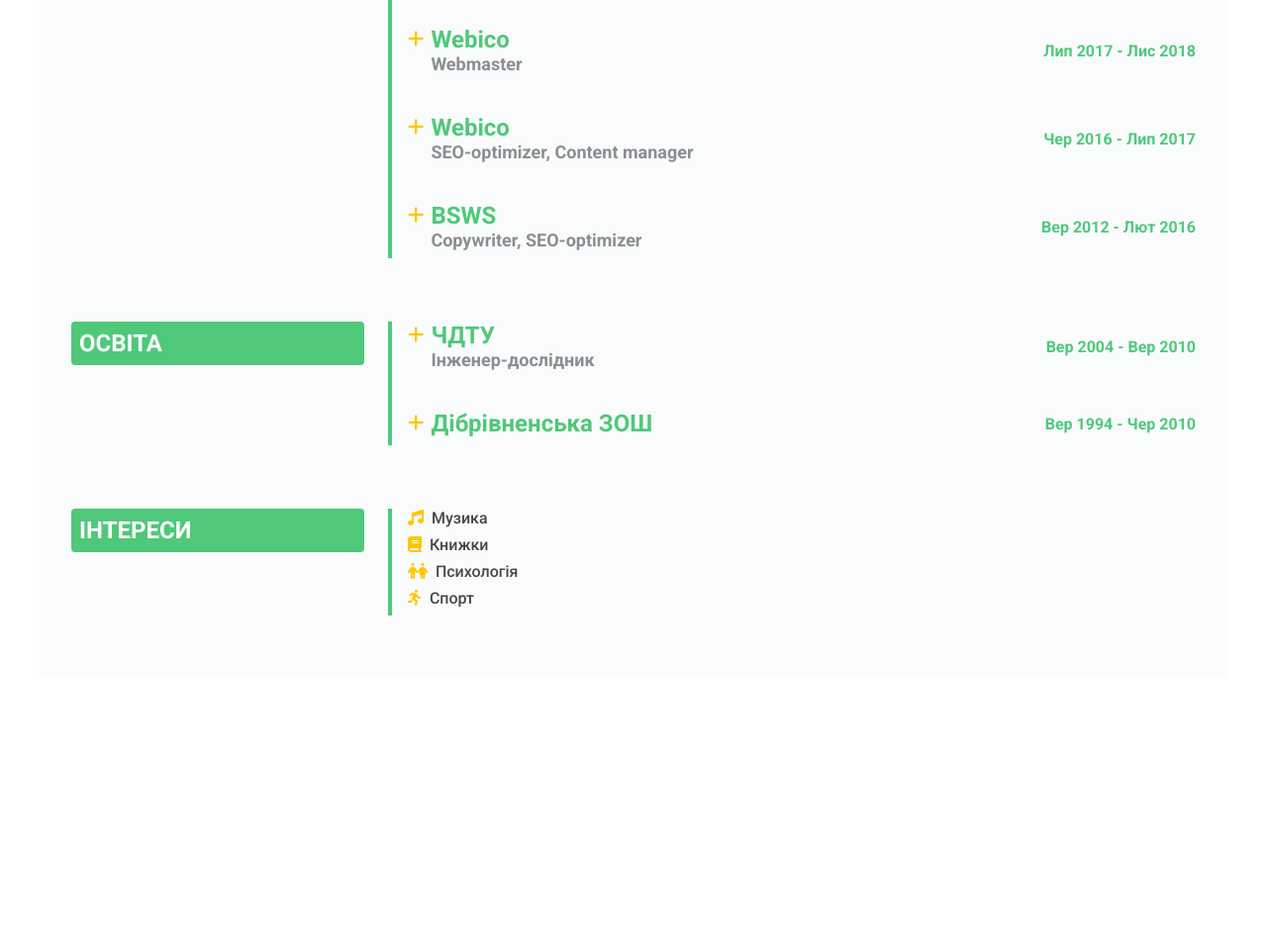
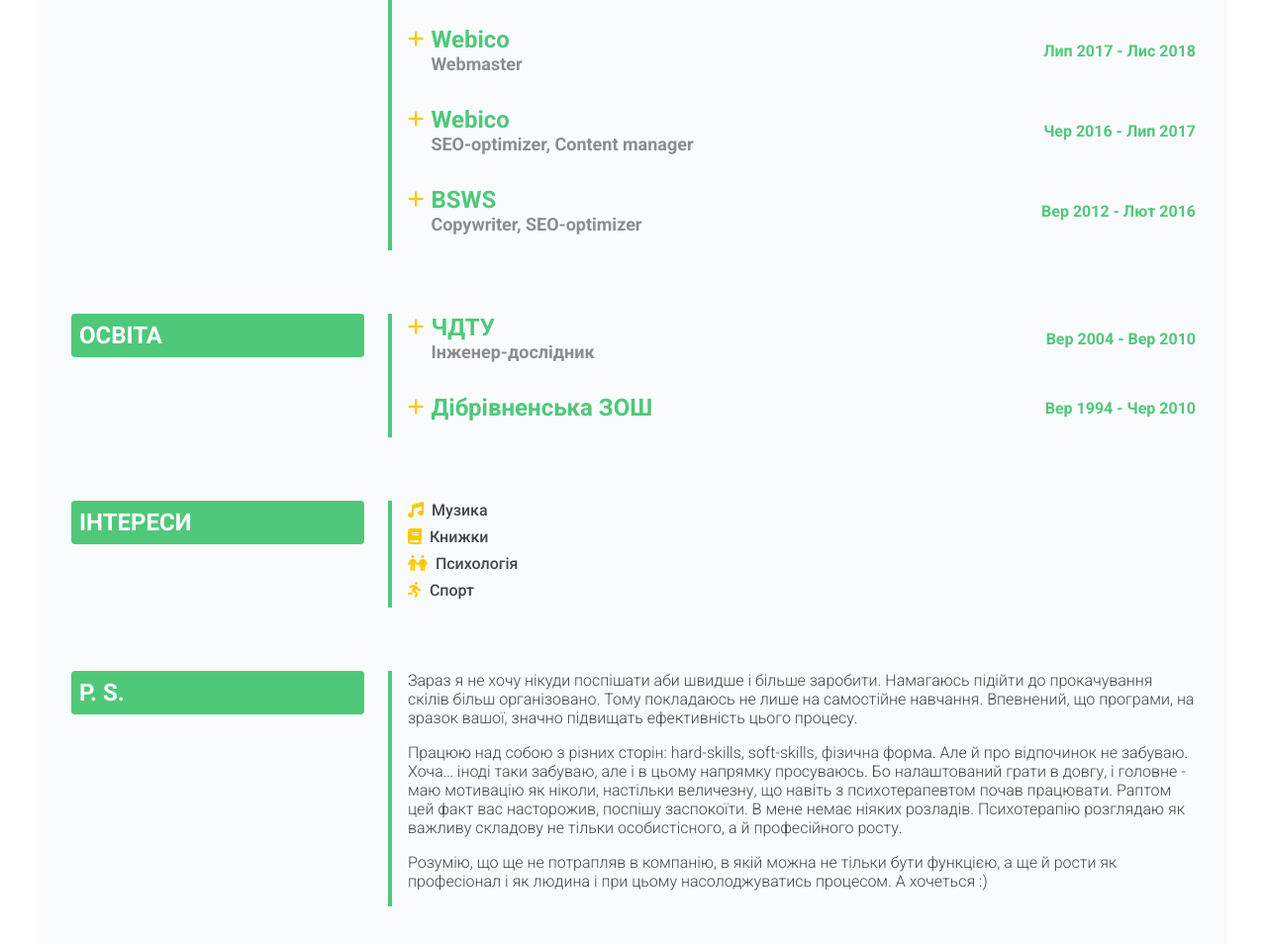
Before and after one commit to defender-8/my-cv, a plain HTML site: page index.html in a window 1280 px wide. Shown: the part 904-1858 px from the top of the page at 99% size. Before the commit the page ends 1590 px from the top, so only its background shows below. Drawn offline with Linux system fonts and the light colour scheme.

Commit message:
- P. S., edits

```diff
--- a/css/components.css
+++ b/css/components.css
@@ -147,7 +147,7 @@
 
 /*Accordion*/
 .accordion-item:not(:last-child) {
-  margin-bottom: 32px;
+  margin-bottom: 16px;
 }
 
 .accordion-toggle {
@@ -163,6 +163,7 @@
   cursor: pointer;
   padding-left: 1.25em;
   position: relative;
+  margin-bottom: 16px;
 }
 
 .accordion-toggle:before {
--- a/css/general.css
+++ b/css/general.css
@@ -30,6 +30,10 @@ h1 {
   margin-top: 0;
 }
 
+p {
+  margin-top: 0;
+}
+
 ul {
   margin: 0;
   padding: 0;
--- a/index.html
+++ b/index.html
@@ -16,7 +16,9 @@
       <img src="images/avatar.jpg" class="avatar-img img-responsive">
     </div>
     <div class="header-right">
-      <a class="header-fb-link" href="https://www.facebook.com/oleksandr.kondratenko.8/" target="_blank">
+      <a class="header-fb-link"
+         href="https://www.facebook.com/oleksandr.kondratenko.8/"
+         target="_blank">
         <i class="fab fa-facebook"></i>
       </a>
       <h1>Олександр Кондратенко</h1>
@@ -154,7 +156,7 @@
                 <p>Вищенаведені цифри досить умовні. Вже приблизно 10 років я так чи інакше працюю з
                   веб-технологіями, але з часом я усвідомив, що моя робота була не дуже добре
                   організована. Набуття тих чи інших знань диктувалось поточними задачами, як на
-                  власних проектах, так і на робочих, а задачі були доволі різноплановими і
+                  власних проектах, так і на робочих, а задачі були доволі різноманітними і
                   непостійними. Неодноразово бувало так, що я щось вивчав, розбирався, робив і
                   забував за відсутності постійної практики в цьому напрямку. Або ж не дуже
                   заглиблювався в суть за браком часу, використовуючи готові чи напівготові рішення.
@@ -169,27 +171,17 @@
                   Bootstrap, WordPress та й просто гугла створював сайти без особливої мотивації
                   занурюватись в JS. Проте згодом такий підхід здався мені безперспективним. Я
                   вкотре пробігся по базі JS і почав працювати, вже активно використовуючи його в
-                  проектах (нижче - Transparen), але, знову ж таки, відштовхуючись від задач та ще й
+                  проектах (нижче &#8211; Transparen), але, знову ж таки, відштовхуючись від задач
+                  та ще й
                   при постійному браку часу для належного усвідомлення теоретичних аспектів та
                   професійного росту. Плюс, проекти були на React, тому я майже не маю практичного
                   досвіду використання ванільного JS для маніпуляції DOM, створення анімацій тощо.
-                  Хоча основи в свій час розбирав і розумів, але не впевнений чи зараз встигну щось
-                  згадати і зробити для резюме ...таки дещо встиг:)</p>
+                  Хоча основи в свій час розбирав і розумів, навіть зараз дещо встиг зробити для
+                  резюме, трішечки заглядаючи в документацію :)</p>
 
                 <p>На останньому місці роботи познайомився також із NodeJS, MongoDB (Mongoose) ,
                   Knex, Objection. Загалом, я багато чого там спробував, але організаційні умови
                   були не мої.</p>
-
-                <p>Зараз я не хочу нікуди поспішати аби швидше і більше заробити. Намагаюсь підійти
-                  до навчання і прокачування скілів більш організовано. Вірю, що якісні навчальні
-                  програми в цьому допоможуть. Працюю над собою з різних сторін: hard-skills,
-                  soft-skills, фізична форма. Але й про відпочинок не забуваю. Хоча… іноді таки
-                  забуваю, але і в цьому напрямку просуваюсь. Бо маю намір грати в довгу, і головне
-                  - маю мотивацію як ніколи.</p>
-
-                <p>Розумію, що ще не потрапляв в компанію, в якій можна не тільки бути функцією, а
-                  ще й рости як професіонал і як людина і при цьому насолоджуватись процесом. А
-                  хочеться :)</p>
 
               </div>
             </div>
@@ -429,6 +421,30 @@
         </div>
       </div>
     </section>
+    <section class="section">
+      <div class="section-left">
+        <h2 class="section-title">P. S.</h2>
+      </div>
+      <div class="section-right">
+        <div class="section-content">
+          <p>Зараз я не хочу нікуди поспішати аби швидше і більше заробити. Намагаюсь підійти до
+            прокачування скілів більш організовано. Тому покладаюсь не лише на самостійне навчання.
+            Впевнений, що програми, на зразок вашої, значно підвищать ефективність цього
+            процесу.</p>
+
+          <p>Працюю над собою з різних сторін: hard-skills, soft-skills, фізична форма. Але й про
+            відпочинок не забуваю. Хоча… іноді таки забуваю, але і в цьому напрямку просуваюсь. Бо
+            налаштований грати в довгу, і головне - маю мотивацію як ніколи, настільки величезну, що
+            навіть з психотерапевтом почав працювати. Раптом цей факт вас насторожив, поспішу
+            заспокоїти. В мене немає ніяких розладів. Психотерапію розглядаю як важливу складову не
+            тільки особистісного, а й професійного росту.</p>
+
+          <p>Розумію, що ще не потрапляв в компанію, в якій можна не тільки бути функцією, а ще й
+            рости як професіонал і як людина і при цьому насолоджуватись процесом. А хочеться :)</p>
+
+        </div>
+      </div>
+    </section>
   </main>
 </div>
 <script src="js/index.js"></script>
```
